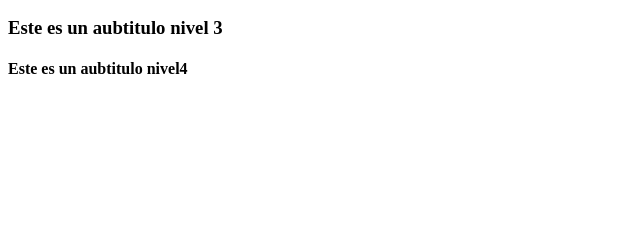
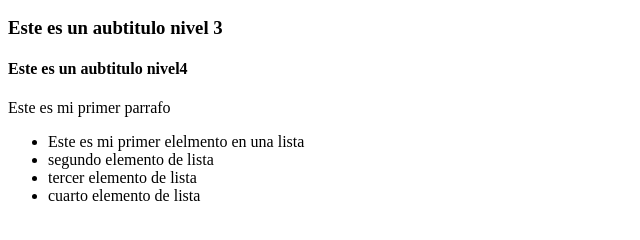
Before and after one commit to VaneMorales19/intro-a-la-web-vanemorales, a plain HTML site: page 6-navegador-html-css/6.1-html/index.html in a window 1280 px wide. Shown: the part 110-350 px from the top of the page, without its empty margins (0-640 px from the left). Drawn offline with Linux system fonts and the light colour scheme.

Commit message:
feat:Añado una lista con cuatro elementos

```diff
--- a/6-navegador-html-css/6.1-html/index.html
+++ b/6-navegador-html-css/6.1-html/index.html
@@ -11,5 +11,12 @@
     <h2>Este es un aubtitulo nivel 2</h2>
     <h3>Este es un aubtitulo nivel 3</h3>
     <h4>Este es un aubtitulo nivel4</h4>
+    <p>Este es mi primer parrafo</p>
+    <ul>
+        <li>Este es mi primer elelmento en una lista</li>
+        <li>segundo elemento de lista</li>
+        <li>tercer elemento de lista</li>
+        <li>cuarto elemento de lista</li>
+    </ul>
 </body>
 </html>
```
